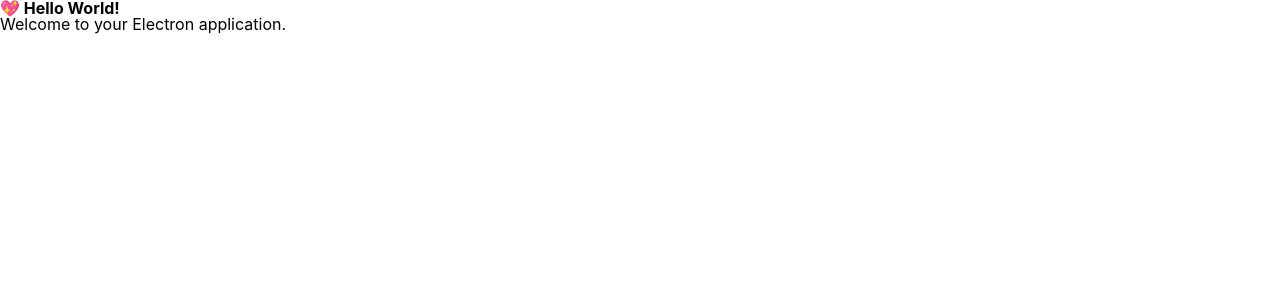
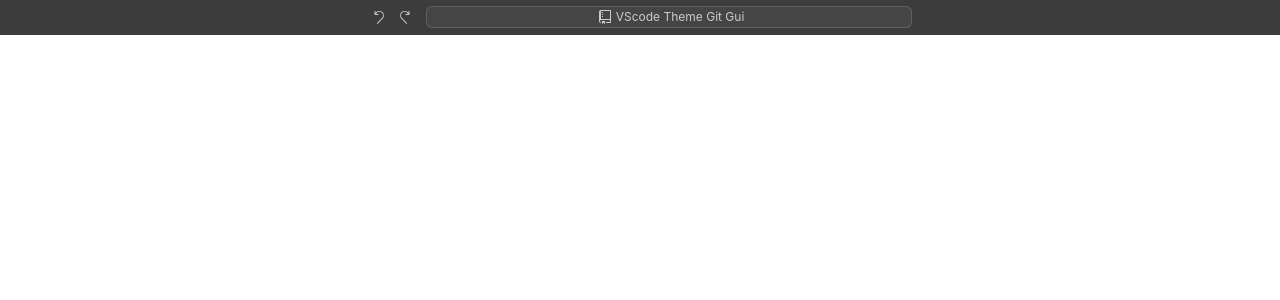
Before and after one commit to kbjdev/vstgg, a React (Vite) app: page / in a window 1280 px wide. Shown: the top 300 px of the page. Built offline with nearby package versions, Linux system fonts and the light colour scheme.

Commit message:
feat: TitleBar

```diff
--- a/index.html
+++ b/index.html
@@ -6,7 +6,7 @@
     <script src="http://localhost:8097"></script>
   </head>
   <body>
-    <div id="_vstgg"></div>
+    <div id="_vstgg" style="width: 100vw; height: 100vh; overflow: hidden"></div>
     <script type="module" src="/src/renderer/index.tsx"></script>
   </body>
 </html>
--- a/src/main/index.ts
+++ b/src/main/index.ts
@@ -13,6 +13,9 @@ const createWindow = () => {
     height: 768,
     x: 192,
     y: 1080,
+    minHeight: 270,
+    titleBarStyle: 'hidden',
+    // frame: false,
     webPreferences: {
       preload: path.join(__dirname, 'preload.js'),
     },
--- a/src/renderer/App.tsx
+++ b/src/renderer/App.tsx
@@ -1,13 +1,13 @@
 import { FC } from 'react';
 import ThemeProvider from '@src/renderer/components/styles/ThemeProvider';
 import GlobalStyles from './components/styles/GlobalStyles';
+import TitleBar from './components/vs/workbench/TitleBar';
 
 const App: FC = () => {
   return (
     <ThemeProvider>
       <GlobalStyles />
-      <h1>💖 Hello World!</h1>
-      <p>Welcome to your Electron application.</p>
+      <TitleBar />
     </ThemeProvider>
   );
 };
--- /dev/null
+++ b/src/renderer/components/vs/workbench/TitleBar/CommandCenter.tsx
@@ -0,0 +1,62 @@
+import { FC } from 'react';
+import styled from 'styled-components';
+import DiscardIcon from '@resources/icons/discard.svg?react';
+import RedoIcon from '@resources/icons/redo.svg?react';
+import RepoIcon from '@resources/icons/repo.svg?react';
+import ToolbarIconButton from '../../button/ToolbarIconButton';
+
+const Wrapper = styled.div`
+  display: flex;
+  align-items: center;
+  width: 100%;
+  height: 100%;
+  gap: 4px;
+
+  -webkit-app-region: no-drag;
+  z-index: 1;
+`;
+
+const Container = styled.div`
+  display: flex;
+  align-items: center;
+  justify-content: center;
+  width: 38vw;
+  height: 22px;
+  border: 1px solid ${({ theme }) => theme.colors['commandCenter.border']};
+  background-color: ${({ theme }) => theme.colors['commandCenter.background']};
+  border-radius: 6px;
+  margin-left: 6px;
+
+  color: ${({ theme }) => theme.colors['titleBar.activeForeground']};
+  fill: ${({ theme }) => theme.colors['titleBar.activeForeground']};
+  cursor: pointer;
+
+  &:hover {
+    background-color: ${({ theme }) => theme.colors['commandCenter.activeBackground']};
+    border-color: ${({ theme }) => theme.colors['commandCenter.activeBorder']};
+    color: ${({ theme }) => theme.colors['commandCenter.activeForeground']};
+    fill: ${({ theme }) => theme.colors['commandCenter.activeForeground']};
+  }
+`;
+
+const Text = styled.span`
+  font-size: 12px;
+  line-height: 22px;
+`;
+
+const CommandCenter: FC = () => (
+  <Wrapper>
+    <ToolbarIconButton>
+      <DiscardIcon />
+    </ToolbarIconButton>
+    <ToolbarIconButton>
+      <RedoIcon />
+    </ToolbarIconButton>
+    <Container>
+      <RepoIcon style={{ margin: 3 }} />
+      <Text>VScode Theme Git Gui</Text>
+    </Container>
+  </Wrapper>
+);
+
+export default CommandCenter;
--- /dev/null
+++ b/src/renderer/components/vs/workbench/TitleBar/index.tsx
@@ -0,0 +1,42 @@
+import { FC } from 'react';
+import styled from 'styled-components';
+import CommandCenter from './CommandCenter';
+
+const Container = styled.header`
+  position: absolute;
+  top: 0;
+  left: 08796;
+  display: flex;
+  justify-content: space-between;
+  width: 100%;
+  height: 35px;
+  background-color: ${({ theme }) => theme.colors['titleBar.activeBackground']};
+  border-bottom: 1px solid ${({ theme }) => theme.colors['titleBar.border']};
+
+  -webkit-app-region: drag;
+`;
+
+const SideBox = styled.div`
+  flex-grow: 2;
+  width: 20%;
+  height: 100%;
+`;
+
+const Center = styled.div`
+  max-width: fit-content;
+  width: 60%;
+  height: 100%;
+  margin: 0 10px;
+`;
+
+const TitleBar: FC = () => (
+  <Container>
+    <SideBox />
+    <Center>
+      <CommandCenter />
+    </Center>
+    <SideBox />
+  </Container>
+);
+
+export default TitleBar;
```
